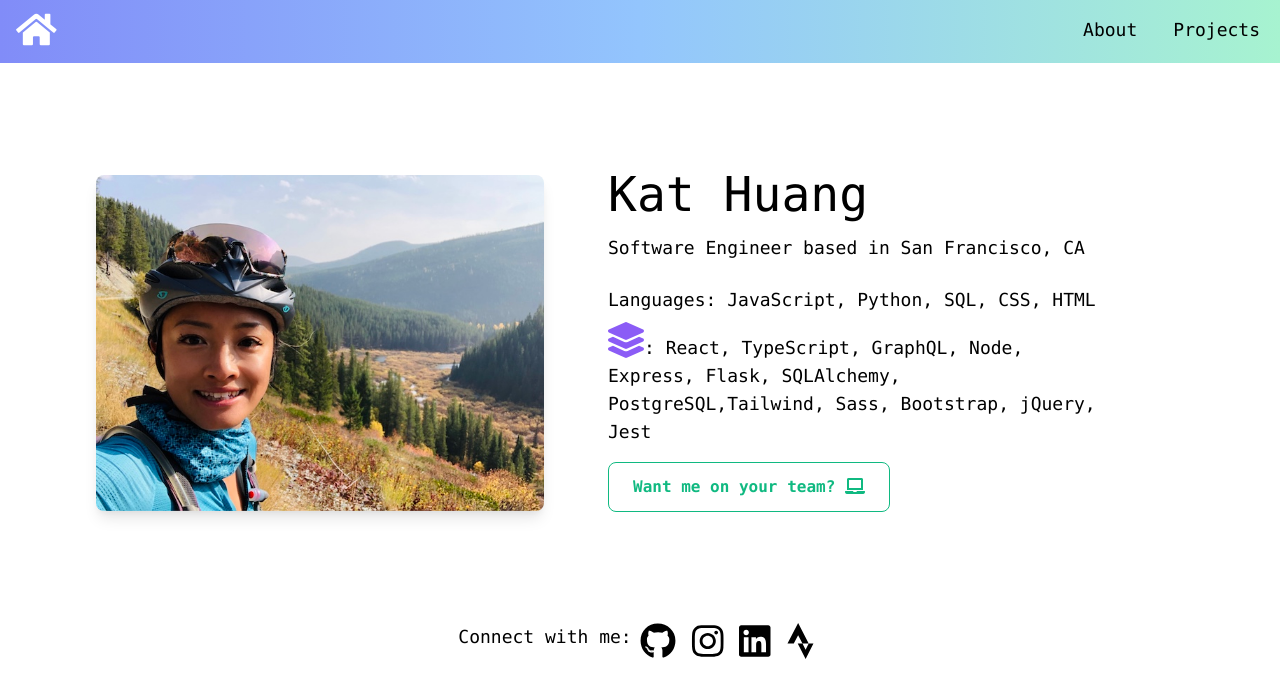
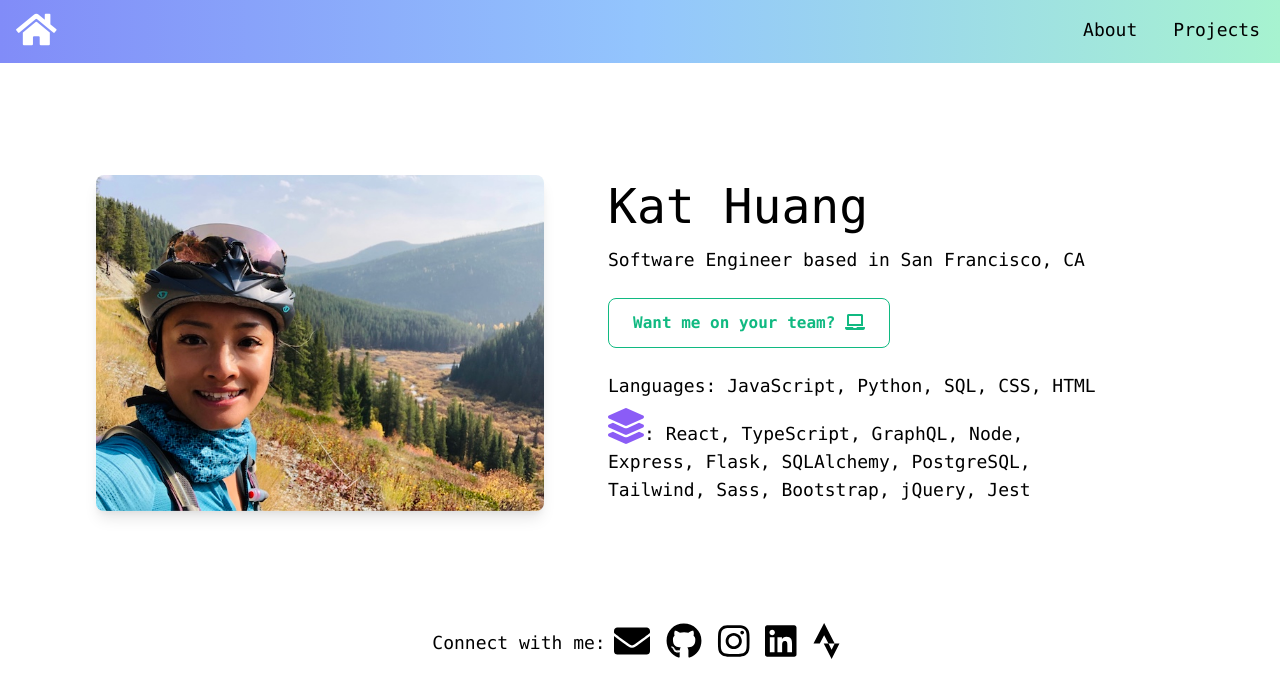
Before and after one commit to kathythekat/personal-site, a React (Create React App) app: page / in a window 1280 px wide. Shown: the top 698 px of the page. Built offline with nearby package versions, Linux system fonts and the light colour scheme.

Commit message:
added mail icon, moved resume button up

```diff
--- a/src/ConnectIcons.js
+++ b/src/ConnectIcons.js
@@ -5,13 +5,16 @@ import {
   faLinkedin,
   faStrava,
 } from "@fortawesome/free-brands-svg-icons";
+import {faEnvelope} from "@fortawesome/free-solid-svg-icons";
 
 const githubIcon = <FontAwesomeIcon icon={faGithub} size="2x" />;
 const instagramIcon = <FontAwesomeIcon icon={faInstagram} size="2x" />;
 const linkedinIcon = <FontAwesomeIcon icon={faLinkedin} size="2x" />;
 const stravaIcon = <FontAwesomeIcon icon={faStrava} size="2x" />;
+const emailIcon = <FontAwesomeIcon icon={faEnvelope} size="2x" />;
 
 const icons = [
+  { icon: emailIcon, url: "mailto:khuang129@gmail.com" },
   { icon: githubIcon, url: "https://github.com/kathythekat" },
   { icon: instagramIcon, url: "https://www.instagram.com/kathythekat/" },
   {
@@ -23,8 +26,8 @@ const icons = [
 
 function ConnectIcons() {
   return (
-    <div className="flex flex-row justify-center lg:text-lg">
-      Connect with me:{" "}
+    <div className="flex flex-row justify-center items-center lg:text-lg">
+      <p className="hidden lg:block">Connect with me:{" "}</p>
       {icons.map((i, idx) => (
         <div className="mx-2" key={idx}>
           <a className="fill-current hover:text-purple-500 " href={i.url}>
--- a/src/Home.js
+++ b/src/Home.js
@@ -1,9 +1,9 @@
-import {useRef} from 'react';
+import { useRef } from "react";
 import ConnectIcons from "./ConnectIcons";
 import Montana from "./images/montana.jpg";
 import { FontAwesomeIcon } from "@fortawesome/react-fontawesome";
 import { faLayerGroup } from "@fortawesome/free-solid-svg-icons";
-import Resume from './resume/KatHuang_Resume.pdf'
+import Resume from "./resume/KatHuang_Resume.pdf";
 
 const stack = <FontAwesomeIcon icon={faLayerGroup} size="2x" />;
 
@@ -11,13 +11,12 @@ function Home() {
   const animateRef = useRef(null);
 
   function pauseAnimation(e) {
-    animateRef.current.classList.remove('animate-wiggle')
+    animateRef.current.classList.remove("animate-wiggle");
   }
 
   return (
     <div className="h-screen d-flex flex-col items-center justify-center">
-      <div
-        className="lg:h-1/2 mt-10 mb-6 lg:my-20 flex flex-col lg:flex-row justify-center items-center">
+      <div className="lg:h-1/2 mt-10 mb-6 lg:my-20 lg:p-8 flex flex-col lg:flex-row justify-center items-center">
         <img
           className="w-10/12 max-w-sm lg:max-w-md h-auto rounded-lg shadow-lg"
           alt="Montana"
@@ -25,21 +24,27 @@ function Home() {
         />
         <div className="flex flex-col p-8 lg:m-8 max-w-md lg:max-w-xl">
           <h1 className="lg:text-5xl">Kat Huang</h1>
-          <h4 className="lg:text-lg my-4">Software Engineer based in San Francisco, CA</h4>
-          <h4 className="lg:text-lg">
-            <p className="my-2">Languages: JavaScript, Python, SQL, CSS, HTML</p>
-            <span className="text-purple-500 text-sm lg:text-lg">{stack}</span>: React, TypeScript, GraphQL, Node, Express, Flask, SQLAlchemy, PostgreSQL,Tailwind, Sass, Bootstrap, jQuery, Jest
+          <h4 className="lg:text-lg my-4">
+            Software Engineer based in San Francisco, CA
           </h4>
           <a href={Resume} target="_blank" rel="noreferrer">
             <button
               ref={animateRef}
-        className="text-green-500 bg-transparent border border-solid border-green-500 hover:bg-green-400 hover:text-white active:bg-blue-600 font-bold text-md mt-4 px-6 py-3 rounded-lg outline-none focus:outline-none mr-2 mb-1 ease-linear transition-all duration-500 animate-wiggle"
+              className="text-green-500 bg-transparent border border-solid border-green-500 hover:bg-green-500 hover:text-white active:bg-green-500 font-bold text-md mt-2 mb-4 px-6 py-3 rounded-lg outline-none focus:outline-none mr-2 ease-linear transition-all duration-500 animate-wiggle items-center"
               type="button"
               onMouseEnter={pauseAnimation}
             >
               Want me on your team? <i className="fas fa-laptop"></i>
             </button>
           </a>
+          <h4 className="lg:text-lg">
+            <p className="my-2">
+              Languages: JavaScript, Python, SQL, CSS, HTML
+            </p>
+            <span className="text-purple-500 text-sm lg:text-lg">{stack}</span>:
+            React, TypeScript, GraphQL, Node, Express, Flask, SQLAlchemy,
+            PostgreSQL, Tailwind, Sass, Bootstrap, jQuery, Jest
+          </h4>
         </div>
       </div>
       <ConnectIcons />
```
Lines whose indentation alone changed are shown as unchanged.
